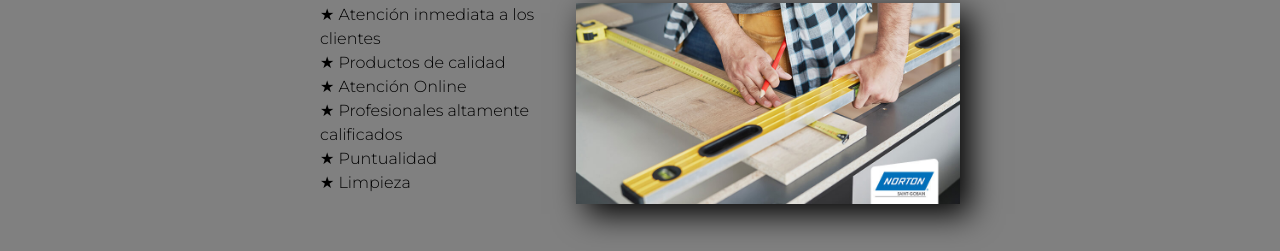
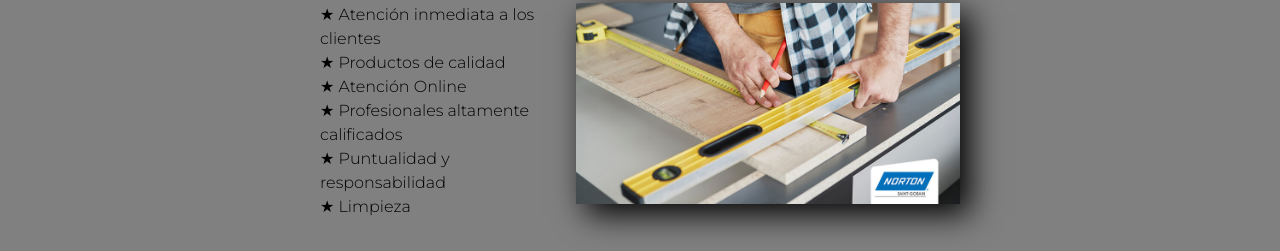
Before and after one commit to Diego123vlz/carpinteria, a plain HTML site: page index.html in a window 1280 px wide. Shown: the part 1915-2166 px from the top of the page. Drawn offline with Linux system fonts and the light colour scheme.

Commit message:
modificando puntualidad y respon

```diff
--- a/index.html
+++ b/index.html
@@ -65,7 +65,7 @@
             <li class="Items"> Productos de calidad</li>
             <li class="Items"> Atención Online</li>
             <li class="Items"> Profesionales altamente calificados</li>
-            <li class="Items"> Puntualidad</li>
+            <li class="Items"> Puntualidad y responsabilidad</li>
             <li class="Items"> Limpieza</li>
          </ul ><img src="img/diferenciales.jpg" class="imagendiferenciales">
         </div>
```
